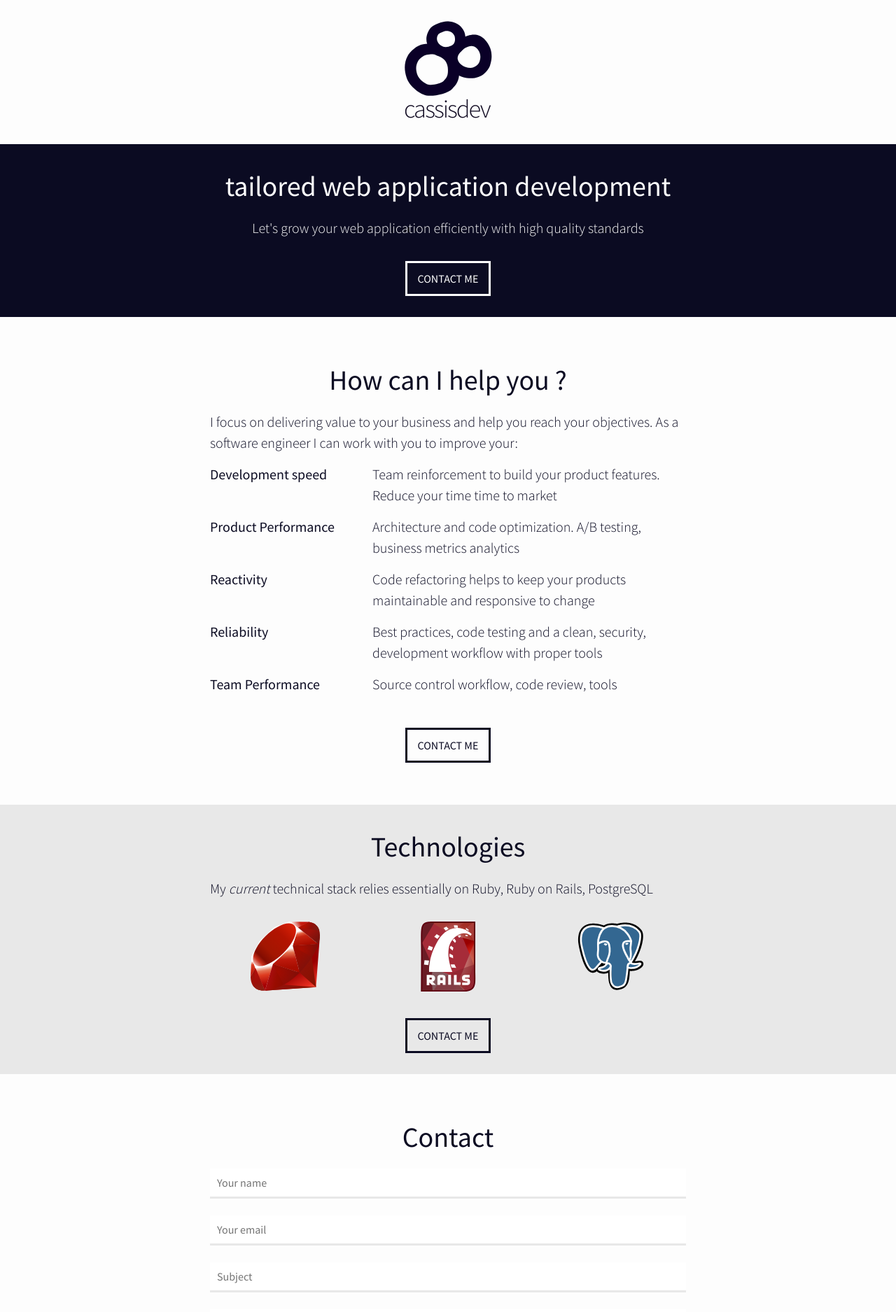
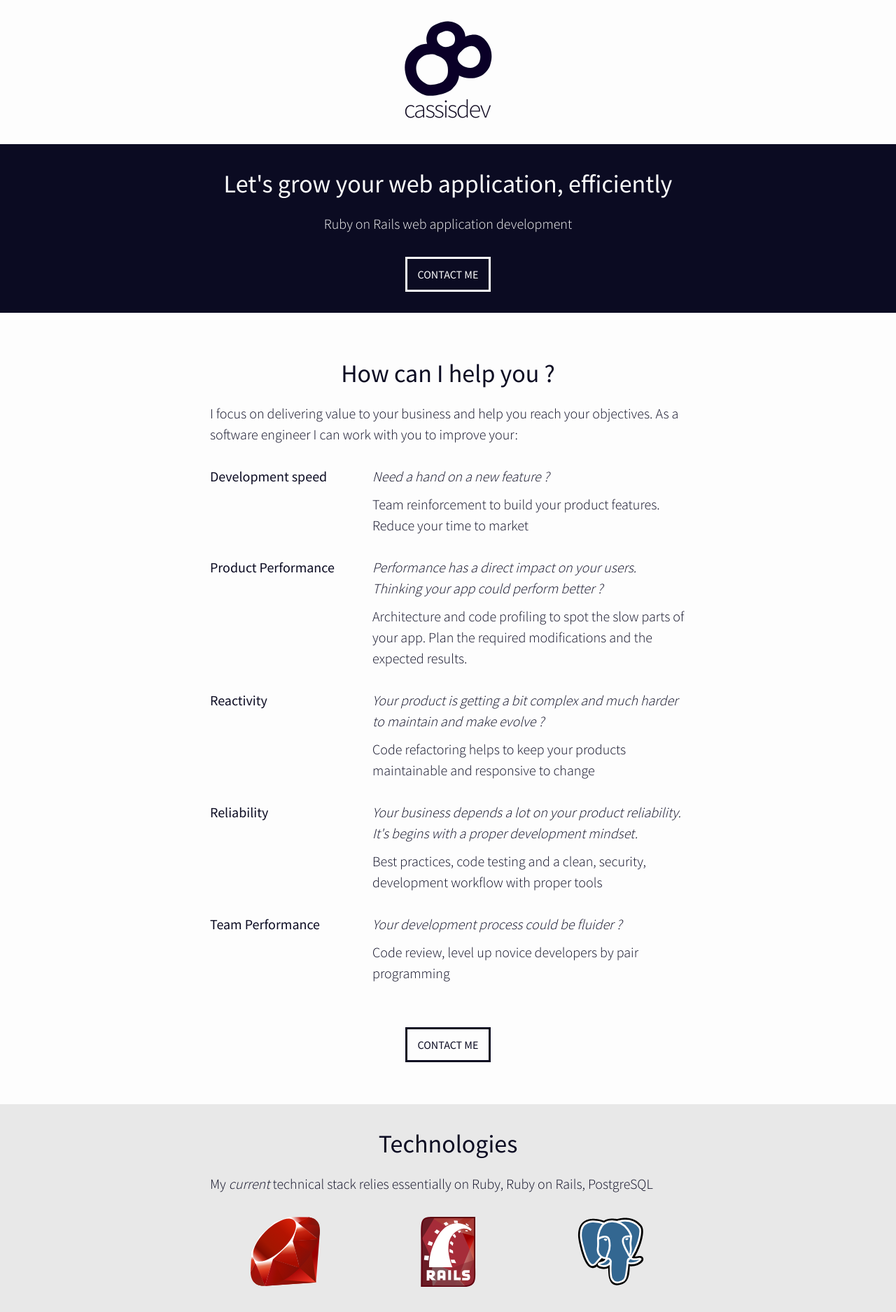
Before and after one commit to hvanhonacker/cassisdev.com, a Jekyll site: the page built from index.html, in a window 1280 px wide. Shown: the top 1875 px of the page at 70% size. Built offline with Jekyll 4.4.1, drawn with Linux system fonts in a browser that asks for light colours.

Commit message:
Update landing and services wording

```diff
--- a/_sass/_index.scss
+++ b/_sass/_index.scss
@@ -4,7 +4,7 @@ section {
 
   h1 {
     text-align: center;
-    font-size: 2.5em;
+    font-size: 2.25em;
   }
 
   h2 {
@@ -50,15 +50,20 @@ section.technologies {
 }
 
 section.services {
+  em {
+    margin-bottom: 0.5em;
+    display: block;
+  }
 
   ul {
     @include outer-container;
     list-style: none;
     margin: 0;
+    margin-top: $spacing-unit;
 
     li {
       @include clearfix;
-      margin-bottom: $spacing-unit / 2;
+      margin-bottom: $spacing-unit;
       // margin: $spacing-unit;
     }
   }
@@ -79,40 +84,37 @@ section.services {
   display: inline-block;
   margin: 0 auto;
 
+  padding: 10px 15px;
+  border: 3px solid $brand-color;
+  @include transition-duration(0.2s);
+  @include user-select(none);
+  text-transform: uppercase;
+
   &,
   &:visited {
+    color: $brand-color;
     background-color: transparent;
-    color: $white-color;
-    padding: 10px 15px;
-    border: 3px solid $white-color;
     text-decoration: none;
-    @include transition-duration(0.2s);
-    @include user-select(none);
-
-
-    user-select:none;
-    text-transform: uppercase;
   }
 
   &:hover,
   &:focus {
-    background-color: $white-color;
-    color: $brand-color;
+    color: $white-color;
+    background-color: $brand-color;
     text-decoration: none;
   }
 
   &.inverted {
     &,
     &:visited {
-      background-color: transparent;
-      color: $brand-color;
-      border-color: $brand-color;
+      color: $white-color;
+      border-color: $white-color;
     }
 
     &:hover,
     &:focus {
-      background-color: $brand-color;
-      color: $white-color;
+      color: $brand-color;
+      background-color: $white-color;
     }
   }
 }
--- a/index.html
+++ b/index.html
@@ -4,10 +4,10 @@ layout: default
 
 <section class="welcome">
   <div class="wrapper">
-    <h1>tailored web application development</h1>
-    <h2>Let's grow your web application efficiently with high quality standards</h2>
+    <h1>Let's grow your web application, efficiently</h1>
+    <h2>Ruby on Rails web application development</h2>
     <div class="cta">
-      <a href="#contact" class="btn">Contact Me</a>
+      <a href="#contact" class="btn inverted">Contact Me</a>
     </div>
   </div>
 </section>
@@ -21,37 +21,42 @@ As a software engineer I can work with you to improve your:</p>
       <li>
         <span class="service">Development speed</span>
         <span class="description">
-          Team reinforcement to build your product features.
-          Reduce your time time to market
+          <em>Need a hand on a new feature ?</em>
+          Team reinforcement to build your product features.<br>
+          Reduce your time to market
         </span>
       </li>
       <li>
         <span class="service">Product Performance</span>
         <span class="description">
-          Architecture and code optimization. A/B testing, business metrics analytics
+          <em>Performance has a direct impact on your users. Thinking your app could perform better ?</em>
+          Architecture and code profiling to spot the slow parts of your app. Plan the required modifications and the expected results.
         </span>
       </li>
       <li>
         <span class="service">Reactivity</span>
         <span class="description">
+          <em>Your product is getting a bit complex and much harder to maintain and make evolve ?</em>
           Code refactoring helps to keep your products maintainable and responsive to change
         </span>
       </li>
       <li>
         <span class="service">Reliability</span>
         <span class="description">
+          <em>Your business depends a lot on your product reliability. It's begins with a proper development mindset.</em>
           Best practices, code testing and a clean, security, development workflow with proper tools
         </span>
       </li>
       <li>
         <span class="service">Team Performance</span>
         <span class="description">
-          Source control workflow, code review, tools
+          <em>Your development process could be fluider ?</em>
+          Code review, level up novice developers by pair programming
         </span>
       </li>
     </ul>
     <div class="cta">
-      <a href="#contact" class="btn inverted">Contact Me</a>
+      <a href="#contact" class="btn">Contact Me</a>
     </div>
   </div>
 </section>
@@ -66,7 +71,7 @@ As a software engineer I can work with you to improve your:</p>
       <li>{% include icon-postgresql.html %}</li>
     </ul>
     <div class="cta">
-      <a href="#contact" class="btn inverted">Contact Me</a>
+      <a href="#contact" class="btn">Contact Me</a>
     </div>
   </div>
 </section>
@@ -81,7 +86,7 @@ As a software engineer I can work with you to improve your:</p>
       <input class="field" type="text" name="subject" placeholder="Subject" required><br>
       <textarea class="field" type="text" name="message" placeholder="Message" required rows="10"></textarea><br>
       <div class="cta">
-        <input type="submit" class="btn inverted" value="send">
+        <input type="submit" class="btn" value="send">
       </div>
   </form>
   </div>
```
